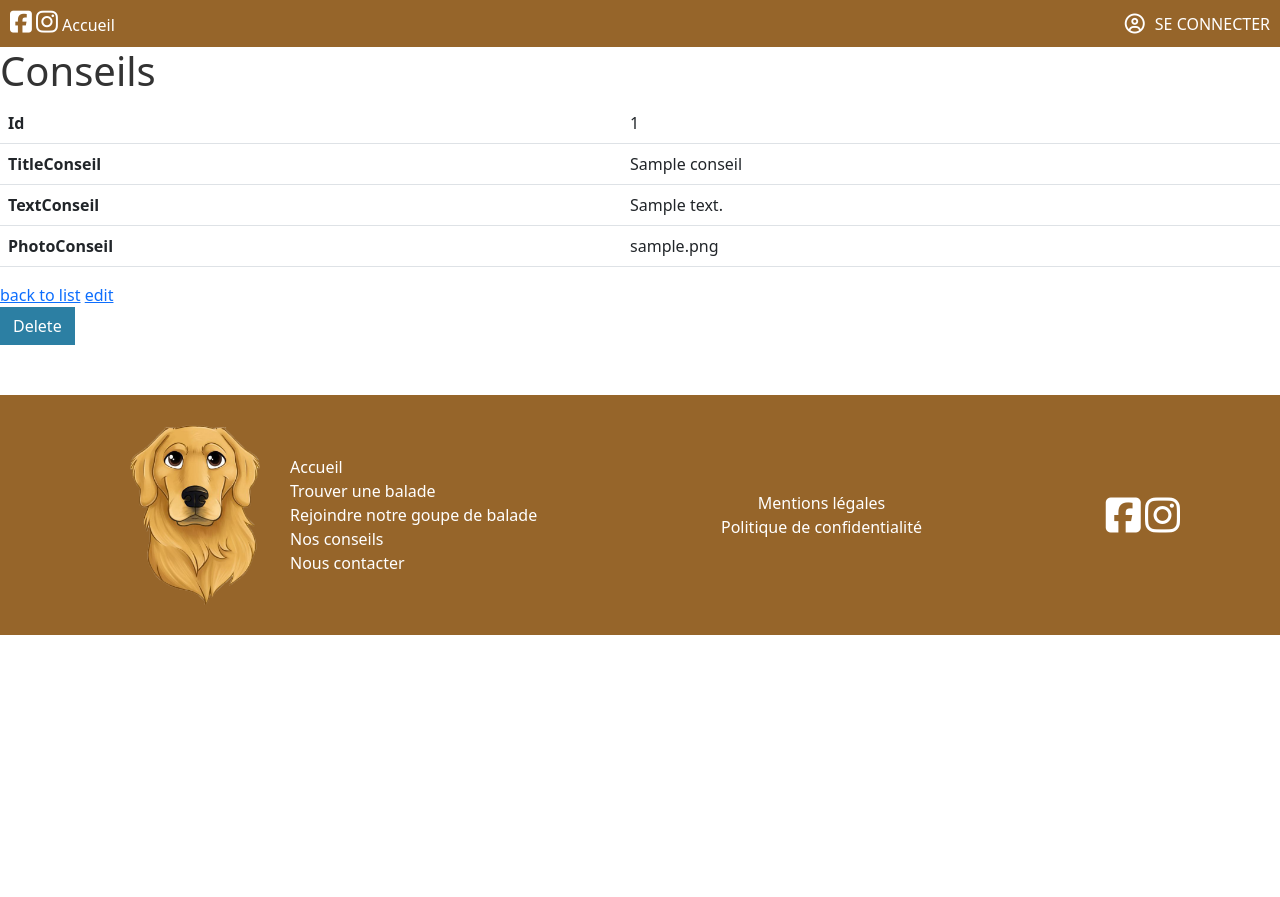
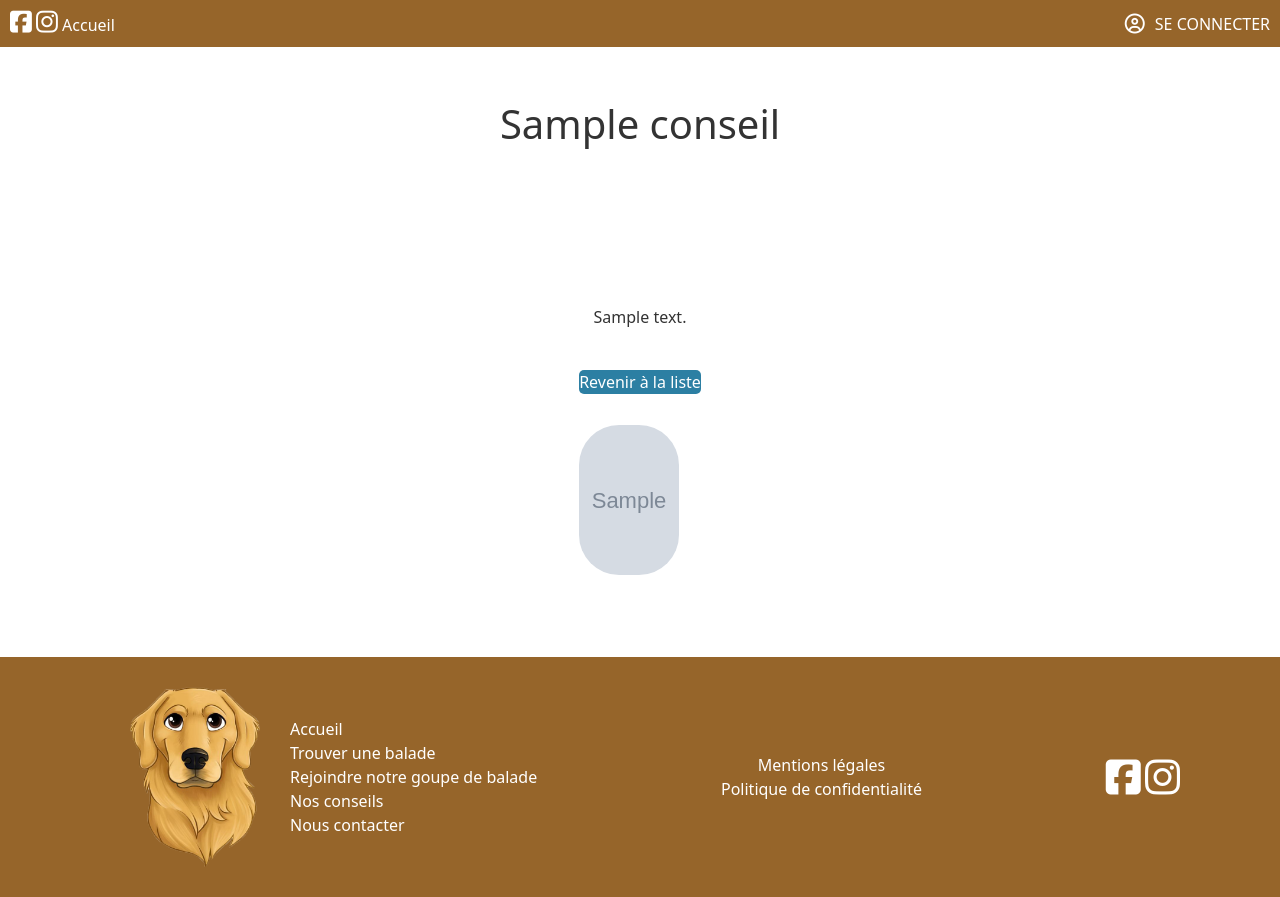
Before and after one commit to Pauline-Lemarchand/baladepourchien.fr, a Symfony app: template templates/conseils/show.html.twig in a window 1280 px wide. Before the commit the page ends 635 px from the top, so only its background shows below. Run offline with Twig, Linux system fonts and the light colour scheme; the template is opened without the code that fills it: most values are stand-ins (such as "Sample title", 1, 10 or a date in 2020); grey boxes marked "Sample" are stand-in pictures; some libraries are stand-ins or nearby versions.

```diff
--- a/public/css/style.css
+++ b/public/css/style.css
@@ -273,7 +273,7 @@ body {
   font-size: 17px;
   background-color: #fff;
   height: 30px;
-  width: 200px;
+  width: 400px;
   display: flex;
   align-items: center;
   justify-content: center;
--- a/public/css/style.scss
+++ b/public/css/style.scss
@@ -319,7 +319,7 @@ body {
         font-size: 17px;
         background-color: #fff;
         height: 30px;
-        width: 200px;
+        width: 400px;
         display: flex;
         align-items: center;
         justify-content: center;
--- a/src/Controller/MainController.php
+++ b/src/Controller/MainController.php
@@ -33,10 +33,10 @@ class MainController extends AbstractController
         ]);
     }
     #[Route('/nosconseils', name: 'conseils')]
-    public function conseils(BaladesRepository $baladesRepository): Response
+    public function conseils(ConseilsRepository $conseilsRepository): Response
     {
         return $this->render('main/index.conseils.html.twig', [
-            'balades' => $baladesRepository->findAll(),
+            'conseils' => $conseilsRepository->findAll(),
 
         ]);
     }
--- a/templates/base.html.twig
+++ b/templates/base.html.twig
@@ -35,7 +35,7 @@
       <div class="navbar-nav navbar-responsive">
         <a class="nav-link resp" aria-current="page" href="{{ path('home') }}">Accueil</a>
         <a class="nav-link resp" href="{{ path('balades') }}">Trouver une balade</a>
-		<a href="">Rejoindre notre goupe de balade</a>
+		<a class="nav-link resp" href="">Rejoindre notre goupe de balade</a>
 		  <a class="nav-link resp" href="{{ path('conseils') }}">Nos conseils</a>
 		   <a class="nav-link resp" href="{{ path('contact') }}">Nous contacter</a>
 
--- a/templates/conseils/show.html.twig
+++ b/templates/conseils/show.html.twig
@@ -1,34 +1,25 @@
 {% extends 'base.html.twig' %}
 
-{% block title %}Conseils{% endblock %}
+{% block title %}Balades{% endblock %}
 
 {% block body %}
-    <h1>Conseils</h1>
+<div class="balade_show">
+    <h1>{{ conseil.titleConseil  }} </h1>
+<div class="block_balade_show">
+    <div class="show_balade">
 
-    <table class="table">
-        <tbody>
-            <tr>
-                <th>Id</th>
-                <td>{{ conseil.id }}</td>
-            </tr>
-            <tr>
-                <th>TitleConseil</th>
-                <td>{{ conseil.titleConseil }}</td>
-            </tr>
-            <tr>
-                <th>TextConseil</th>
-                <td>{{ conseil.textConseil }}</td>
-            </tr>
-            <tr>
-                <th>PhotoConseil</th>
-                <td>{{ conseil.photoConseil }}</td>
-            </tr>
-        </tbody>
-    </table>
+  <p  class="card-title" >{{ conseil.textConseil }}</p>
 
-    <a href="{{ path('app_conseils_index') }}">back to list</a>
 
-    <a href="{{ path('app_conseils_edit', {'id': conseil.id}) }}">edit</a>
+    <a class="btn-dm_show" href="{{ path('conseils') }}">Revenir à la liste</a>
 
-    {{ include('conseils/_delete_form.html.twig') }}
+
+     <img class="img_chien" src="{{ asset('uploads/photoConseil/' ~ conseil.photoConseil ) }}" >
+
+    </div>
+   </div>
+
+   </div>
+
+</div>
 {% endblock %}
--- a/templates/main/index.dangers.html.twig
+++ b/templates/main/index.dangers.html.twig
@@ -45,7 +45,9 @@ maxZoom: 15
 
 
 });
-var marker = L.marker([{{ dangers.latdanger }}, {{dangers.lngdanger }}], {icon: myIcon}).addTo(map);{% endfor %}
+
+var marker = L.marker([{{ dangers.latdanger }}, {{dangers.lngdanger }}], {icon: myIcon}).addTo(map).bindPopup('{{dangers.nameDanger}}')
+    ;{% endfor %}
 
 
 		</script>
--- a/templates/main/index.html.twig
+++ b/templates/main/index.html.twig
@@ -167,7 +167,8 @@ var marker = L.marker([{{ balade.latBalade }}, {{ balade.lngBalade }}]).addTo(ma
 	{# 5eme BLOQUE=================== #}
 	<div class="form-actu">
 		<h2>Participez à l'actualité de baladepourchien.fr</h2>
-		<p>Le lorem ipsum est, en imprimerie, une suite de mots sans signification utilisée à titre provisoire pour calibrer une mise en page, le texte définitif venant remplacer le faux-texte dès qu'il est prêt, Le lorem ipsum est, en imprimerie, une suite de mots sans signification utilisée à titre provisoire pour calibrer une mise en page, le texte définitif venant remplacer le faux-texte dès qu'il est prêt
+		<p>Vous connaissez des balades près de chez vous ? Partagez les sur le site baladepourchien.fr afin de participer à faire grandir le choix de balade pour les propriétaires de chien de se site qui ne connaissent pas encore les balades près de chez eux.
+		<br>Participez également à l'enregistrement des dangers afin d'éviter les risques avec nos amis les chiens. (chenilles, eaux contaminés)
 		</p>
 		<div class="btn-actu">
 			<a class="nv-balades" href="{{ path('app_balades_new') }}">Nouvelles balades</a>
```
Also changed, not shown: templates/main/index.conseils.html.twig (+22 -0 lines).
